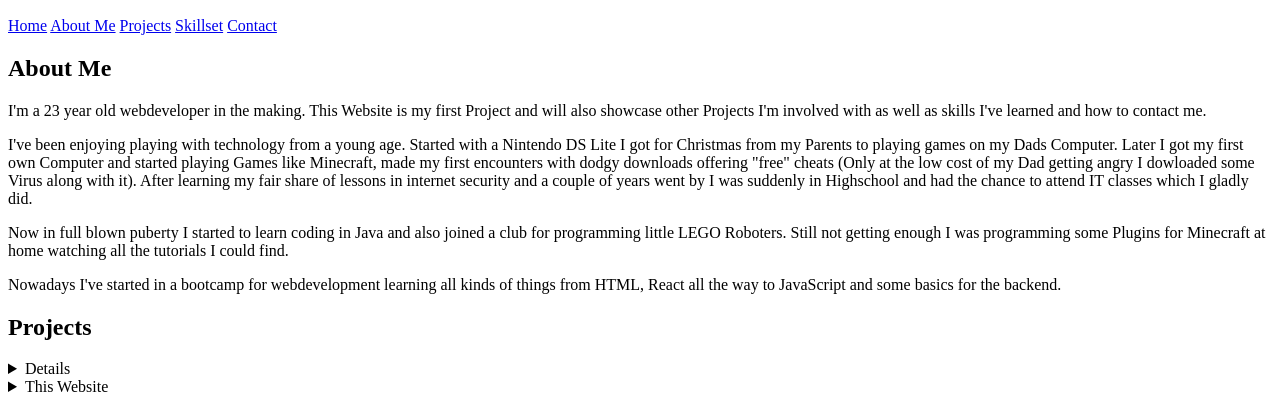
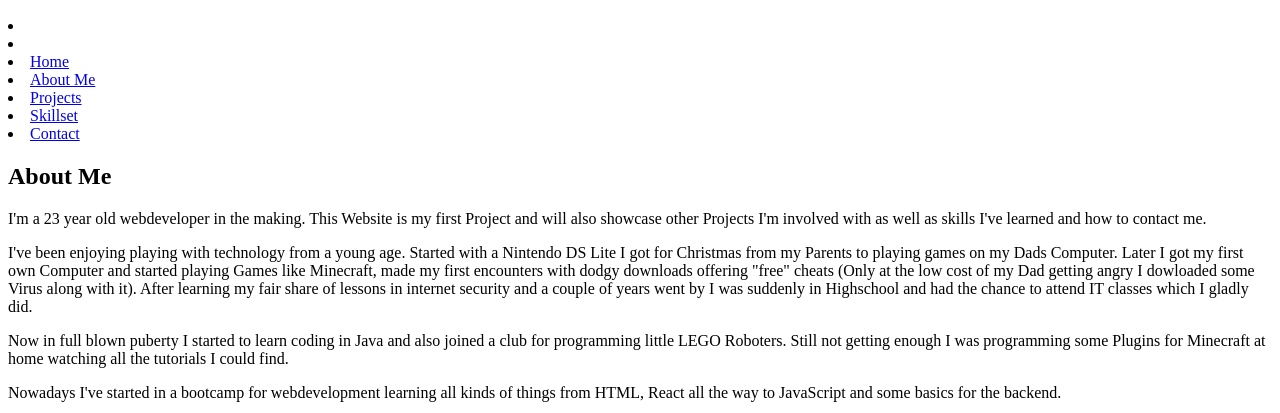
Before and after one commit to DBr-git/personal-website, a website: page index.html in a window 1280 px wide. Shown: the part 110-523 px from the top of the page. Drawn offline with Linux system fonts and the light colour scheme.

Commit message:
added list to menu

```diff
--- a/index.html
+++ b/index.html
@@ -13,12 +13,14 @@
     </header>
 
     <!--Navigation later maybe to different pages-->
-    <nav id="nav">
-      <a href="#home">Home</a>
-      <a href="#aboutme" Me>About Me</a>
-      <a href="#projects">Projects</a>
-      <a href="#skillset">Skillset</a>
-      <a href="#contact">Contact</a>
+    <li>
+      <li id="menu">
+      <li><a href="#home">Home</a></li>
+      <li><a href="#aboutme" Me>About Me</a></li>
+      <li><a href="#projects">Projects</a></li>
+      <li><a href="#skillset">Skillset</a></li>
+      <li><a href="#contact">Contact</a></li>
+      </ul>
     </nav>
     <main>
       <section id="aboutme">
```
